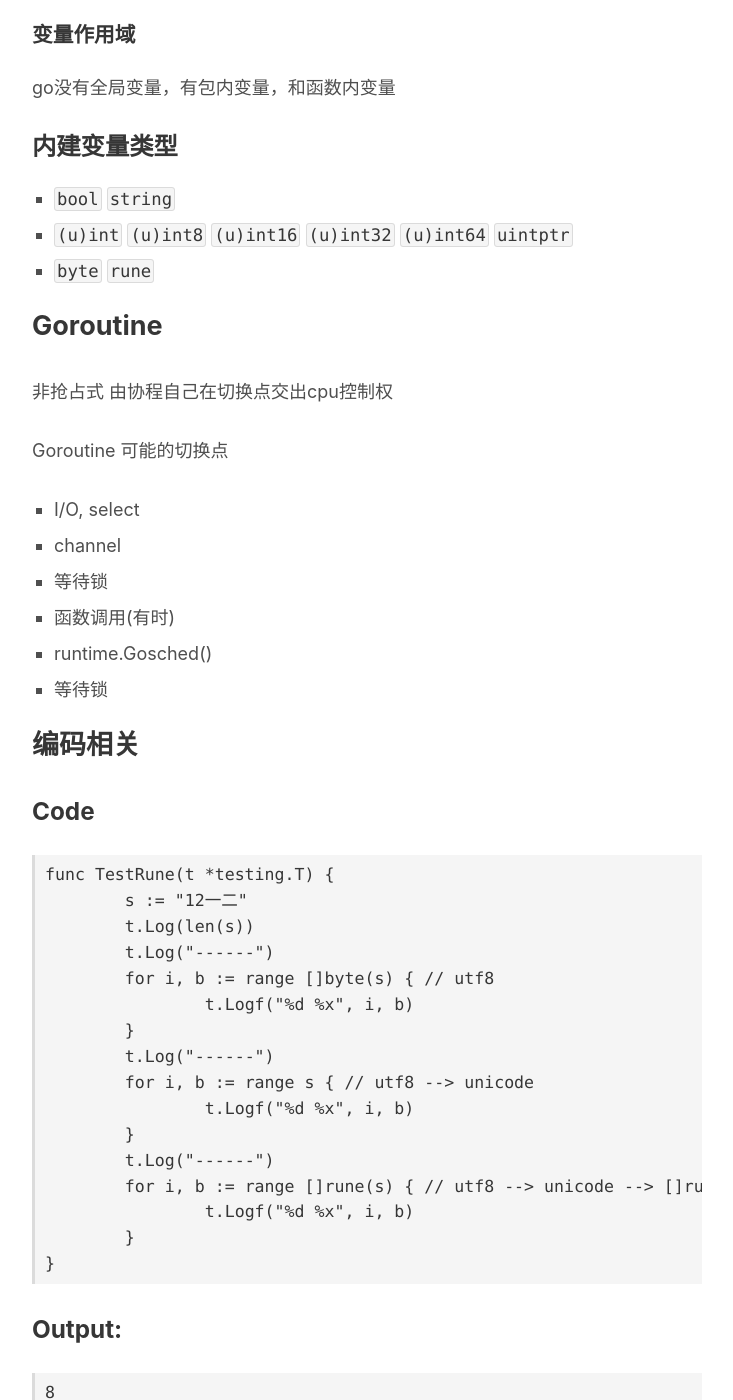
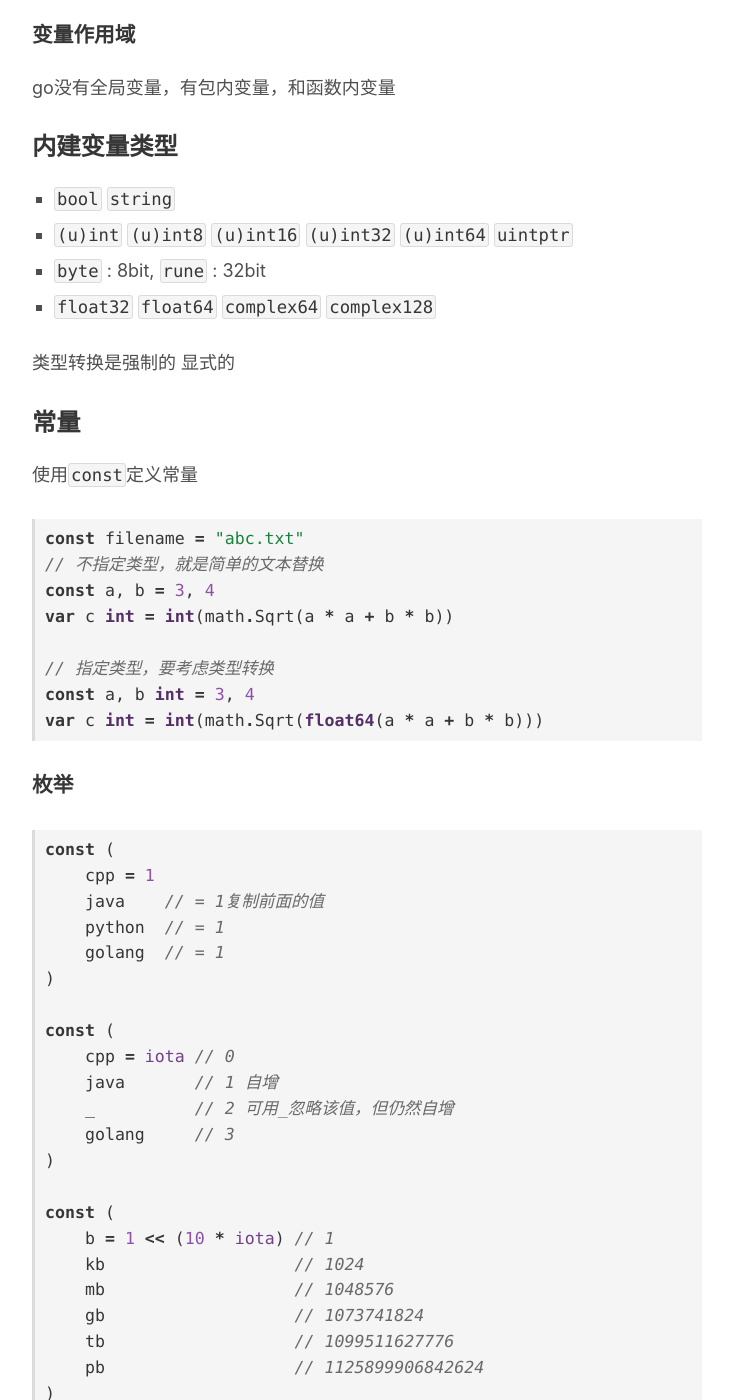
Before and after one commit to Reluxer/Reluxer.github.io, a Jekyll site: the page built from _posts/2019-04-18-golang.md, in a window 1280 px wide and 1400 px high, scrolled down 1408 px. Shown: the whole window, without its empty margins (273-1006 px from the left). Built offline with Jekyll 4.4.1, drawn with Linux system fonts in a browser that asks for light colours; some of the changed text lies outside the part shown.

Commit message:
feature: add golang

````diff
--- a/_posts/2019-04-18-golang.md
+++ b/_posts/2019-04-18-golang.md
@@ -4,7 +4,6 @@ title: golang 学习笔记
 ---
 
 [TOC]
-
 
 # 基础语法
 
@@ -27,14 +26,14 @@ var b string
 
 #### 定义并初始化
 
-```golang
+```go
 var a, c int = 1, 2
 var b string = "b"
 ```
 
 类型可省略，编译器自动推断
 
-```golang
+```go
 var a, b, c, d = 1, 2, true, "hello world"
 ```
 
@@ -42,7 +41,7 @@ var a, b, c, d = 1, 2, true, "hello world"
 
 在函数内部，可以使用`:=`替代`var`
 
-```golang
+```go
 func xxx(){
     k := 3
     c, python, java := true, false, "no!"
@@ -58,11 +57,118 @@ go没有全局变量，有包内变量，和函数内变量
 ## 内建变量类型
 
 - `bool` `string`
--  `(u)int` `(u)int8` `(u)int16` `(u)int32` `(u)int64` `uintptr`
--  `byte` `rune`
+- `(u)int` `(u)int8` `(u)int16` `(u)int32` `(u)int64` `uintptr`
+- `byte` : 8bit,  `rune` : 32bit
+- `float32` `float64` `complex64` `complex128`
 
+类型转换是强制的 显式的
+
+## 常量
+
+使用`const`定义常量
+
+```go
+const filename = "abc.txt"
+// 不指定类型，就是简单的文本替换
+const a, b = 3, 4
+var c int = int(math.Sqrt(a * a + b * b))
+
+// 指定类型，要考虑类型转换
+const a, b int = 3, 4
+var c int = int(math.Sqrt(float64(a * a + b * b)))
+```
+
+### 枚举
+
+```go
+const (
+    cpp = 1
+    java    // = 1复制前面的值
+    python  // = 1
+    golang  // = 1
+)
+
+const (
+    cpp = iota // 0
+    java       // 1 自增
+    _          // 2 可用_忽略该值，但仍然自增
+    golang     // 3
+)
+
+const (
+    b = 1 << (10 * iota) // 1
+    kb                   // 1024
+    mb                   // 1048576
+    gb                   // 1073741824
+    tb                   // 1099511627776
+    pb                   // 1125899906842624
+)
+```
+
+## 控制语句
+
+### if
+
+`if`表达式不需要`( )`，但是 `{}`还是需要的
+
+```go
+func sqrt(x float64) string {
+    if x < 0 {
+        return sqrt(-x) + "i"
+    }
+    return fmt.Sprint(math.Sqrt(x))
+}
+```
+
+`if`语句能在条件判断之前执行一个表达式，该表达式定义的变量只在`if`语句范围类有效
+
+```golang
+func pow(x, n, lim float64) float64 {
+    if v := math.Pow(x, n); v < lim {
+    return v
+    }
+    return lim
+}
+```
+
+### switch
+
+`switch`会自动`break`，除非使用`fallthrough`
+
+```go
+package main
+
+import (
+    "fmt"
+    "time"
+)
+
+func main() {
+    fmt.Println("When's Saturday?")
+    today := time.Now().Weekday()
+    switch time.Saturday {
+    case today + 0:
+        fmt.Println("Today.")
+    case today + 1:
+        fmt.Println("Tomorrow.")
+    case today + 2:
+        fmt.Println("In two days.")
+    default:
+        fmt.Println("Too far away.")
+    }
+}
+```
+
+没有表达式的`switch`相当于`switch true`。这种结构利于用干净的方式写很长的`if-then-else`链。
+
+### for
+
+- go 只有for一个循环语句关键字
+- for 的条件里不需要括号
+- for的条件里可以省略初始条件（第一次迭代之前执行） 结束条件（每次迭代前执行） 递增表达式（每次迭代后执行）
 
 # Goroutine
+
 非抢占式 由协程自己在切换点交出cpu控制权
 
 Goroutine 可能的切换点
@@ -80,7 +186,7 @@ Goroutine 可能的切换点
 
 ## Code
 
-```Golang
+```go
 func TestRune(t *testing.T) {
 	s := "12一二"
 	t.Log(len(s))
````
